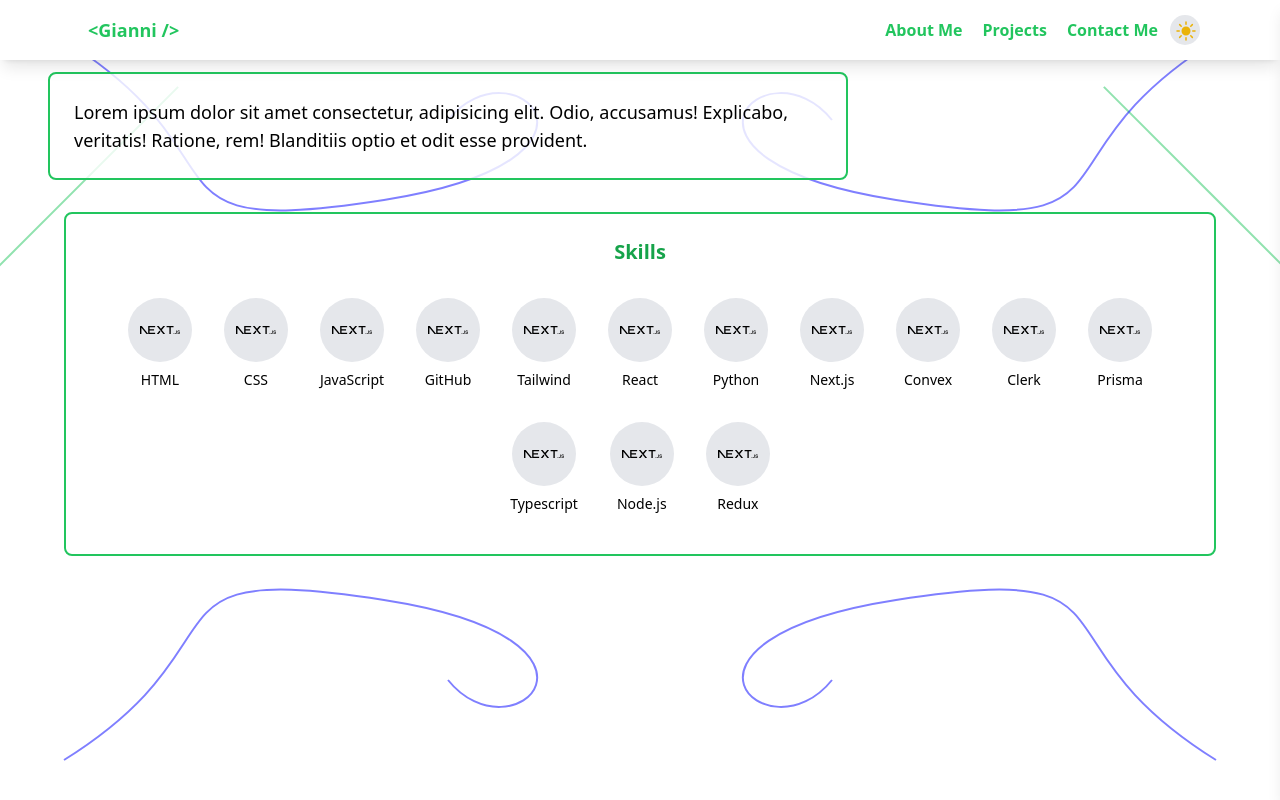
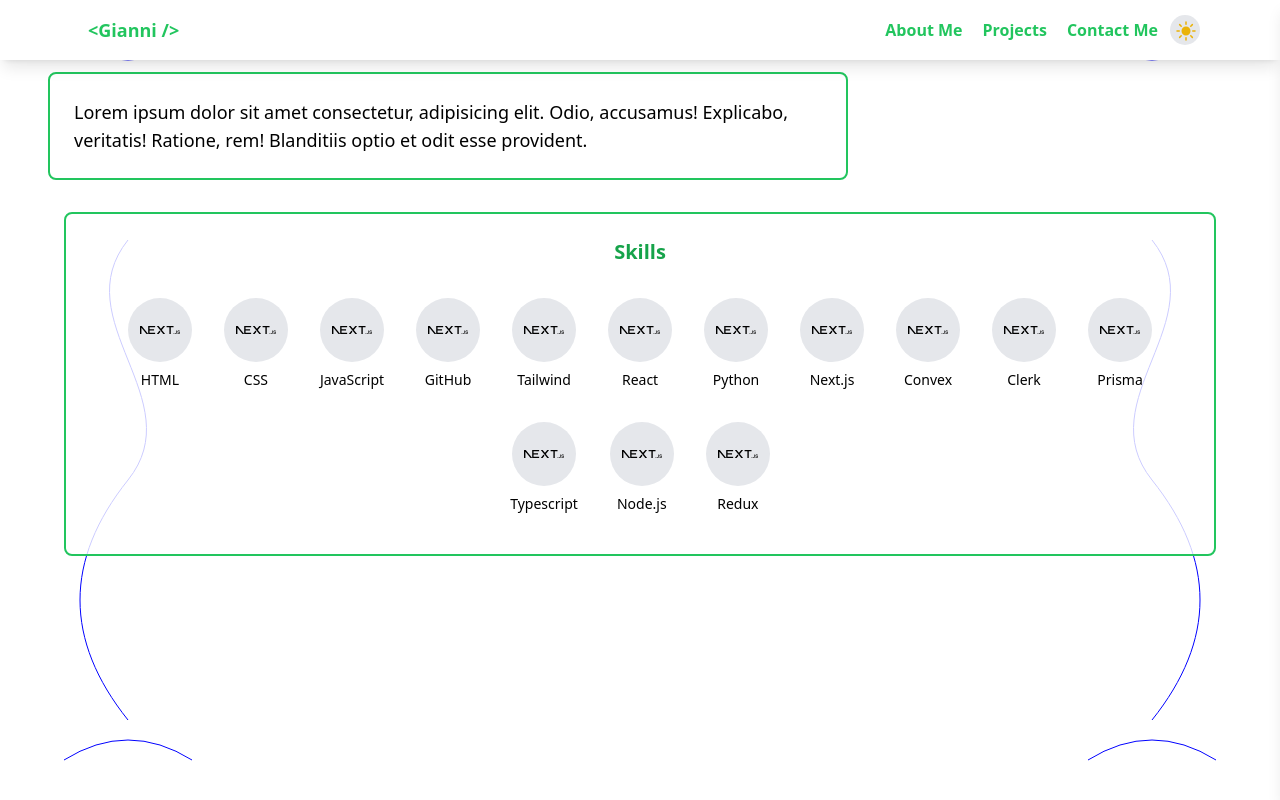
Before and after one commit to GianniCrux/myPortfolio, a Next.js app: page / in a window 1280 px wide. Shown: the top 800 px of the page. Built offline with nearby package versions, Linux system fonts and the light colour scheme.

Commit message:
removed old background lines and implemented new one

```diff
--- /dev/null
+++ b/app/_components/lines.tsx
@@ -0,0 +1,46 @@
+'use client'
+
+import React from 'react'
+
+function SketchyLines() {
+  const lines = [
+    // Left side
+    "M10,30 C5,40 15,50 10,60 S5,80 10,90",
+
+    // Right side
+    "M90,30 C95,40 85,50 90,60 S95,80 90,90",
+
+    // Top left corner
+    "M5,5 Q10,10 15,5",
+
+    // Top right corner
+    "M85,5 Q90,10 95,5",
+
+    // Bottom left corner
+    "M5,95 Q10,90 15,95",
+
+    // Bottom right corner
+    "M85,95 Q90,90 95,95"
+  ]
+
+  return (
+    <div data-aos="fade-down" className="absolute inset-0 z-0 pointer-events-none">
+      <svg className="w-screen h-screen" viewBox="0 0 100 100" preserveAspectRatio="none">
+        {lines.map((d, index) => (
+          <path
+            key={index}
+            d={d}
+            stroke="blue"
+            strokeWidth="1"
+            fill="none"
+            vectorEffect="non-scaling-stroke"
+          />
+        ))}
+      </svg>
+    </div>
+  )
+}
+
+export default function RandomLines() {
+  return <SketchyLines />
+}
--- a/app/components/home.tsx
+++ b/app/components/home.tsx
@@ -1,7 +1,8 @@
 'use client'
 
 import Image from 'next/image'
-import RandomLines from './random-lines'
+import  RandomLines  from '../_components/lines'
+
 
 
 
--- a/app/components/random-lines.tsx
+++ /dev/null
@@ -1,81 +0,0 @@
-'use client'
-
-import React from 'react'
-
-function StraightLines() {
-  const lines =
-/*   [
-    { startX: 5, startY: 5, length: 40, angle: 45, curved: false },
-    { startX: 95, startY: 5, length: 40, angle: 135, curved: false },
-    { startX: 5, startY: 95, length: 40, angle: 315, curved: false },
-    { startX: 95, startY: 95, length: 40, angle: 225, curved: false },
-    /* { startX: 50, startY: 50, length: 50, angle: 0, curved: false },  //center line
-  ] */
-    [
-      { startX: 5, startY: 5, length: 40, angle: 45, curved: false },
-      { startX: 95, startY: 5, length: 40, angle: 135, curved: false },
-      { startX: 5, startY: 95, length: 40, angle: 315, curved: false },
-      { startX: 95, startY: 95, length: 40, angle: 225, curved: false },
-    ]
-
-  return (
-    <div className="fixed inset-0 z-0 opacity-50 pointer-events-none">
-      {lines.map((line, index) => (
-        <div
-          key={index}
-          className="absolute bg-green-500"
-          style={{
-            left: `${line.startX}%`,
-            top: `${line.startY}%`,
-            width: '2px',
-            height: `${line.length}%`,
-            transform: `rotate(${line.angle}deg)`,
-            borderRadius: line.curved ? '50%' : '0',
-          }}
-        />
-      ))}
-    </div>
-  )
-}
-
-function RoundedLines() {
-  const lines = [
-  // Top-left corner
-  "M5,5 C20,20 10,30 30,25 S40,5 35,15",
-
-  // Top-right corner
-  "M95,5 C80,20 90,30 70,25 S60,5 65,15",
-
-  // Bottom-left corner
-  "M5,95 C20,80 10,70 30,75 S40,95 35,85",
-
-  // Bottom-right corner
-  "M95,95 C80,80 90,70 70,75 S60,95 65,85"
-  ]
-
-  return (
-    <div className="fixed inset-0 z-0 opacity-50 pointer-events-none">
-      <svg className="w-full h-full" viewBox="0 0 100 100" preserveAspectRatio="none">
-        {lines.map((d, index) => (
-          <path
-            key={index}
-            d={d}
-            stroke="blue" // Light blue color
-            strokeWidth="2"
-            fill="none"
-            vectorEffect="non-scaling-stroke"
-          />
-        ))}
-      </svg>
-    </div>
-  )
-}
-
-export default function RandomLines() {
-  return (
-    <>
-      <StraightLines />
-      <RoundedLines />
-    </>
-  )
-}
--- a/app/globals.css
+++ b/app/globals.css
@@ -14,6 +14,12 @@
     --background-start-rgb: 0, 0, 0;
     --background-end-rgb: 0, 0, 0;
   }
+}
+
+html, body {
+  margin: 0;
+  padding: 0;
+  overflow-x: hidden;
 }
 
 /* .sunBackground {
```
